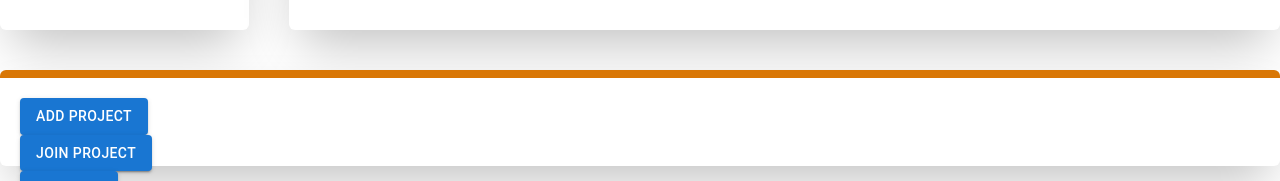
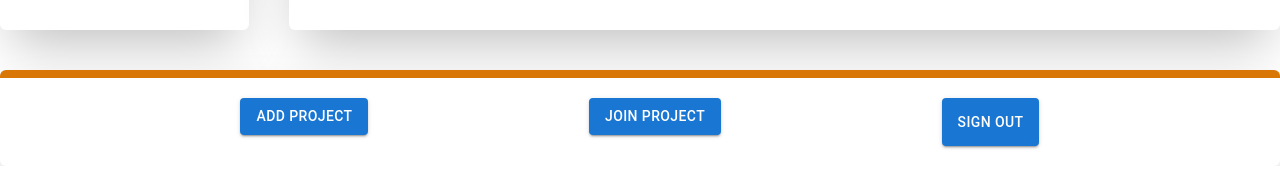
Before and after one commit to paripat2504/461L-Software-Lab-Project, a React (Create React App) app in the folder frontend/: page /home in a window 1280 px wide. Shown: the part 666-847 px from the top of the page. Built offline with nearby package versions, Linux system fonts and the light colour scheme; no server answers; sample sign-in values are in the browser's storage.

Commit message:
fix spacing between buttons in homepage

```diff
--- a/frontend/src/homePage.js
+++ b/frontend/src/homePage.js
@@ -147,7 +147,7 @@ function HomePage() {
 
         <div className="container mx-auto pt-10">
             <div className="flex justify-center">
-                <div className="w-95 border-t-8 rounded-md border-amber-600 bg-white h-24 p-5 shadow-2xl">
+                <div className="justify-evenly flex w-95 border-t-8 rounded-md border-amber-600 bg-white h-24 p-5 shadow-2xl">
                   <div>
                     <Button variant="contained" color="primary" onClick={openAddModal}>Add Project</Button>
                     <AddProject fetchProjects={fetchProjects} isOpen={isAddModalOpen} onRequestClose={closeAddModal}/>
```
